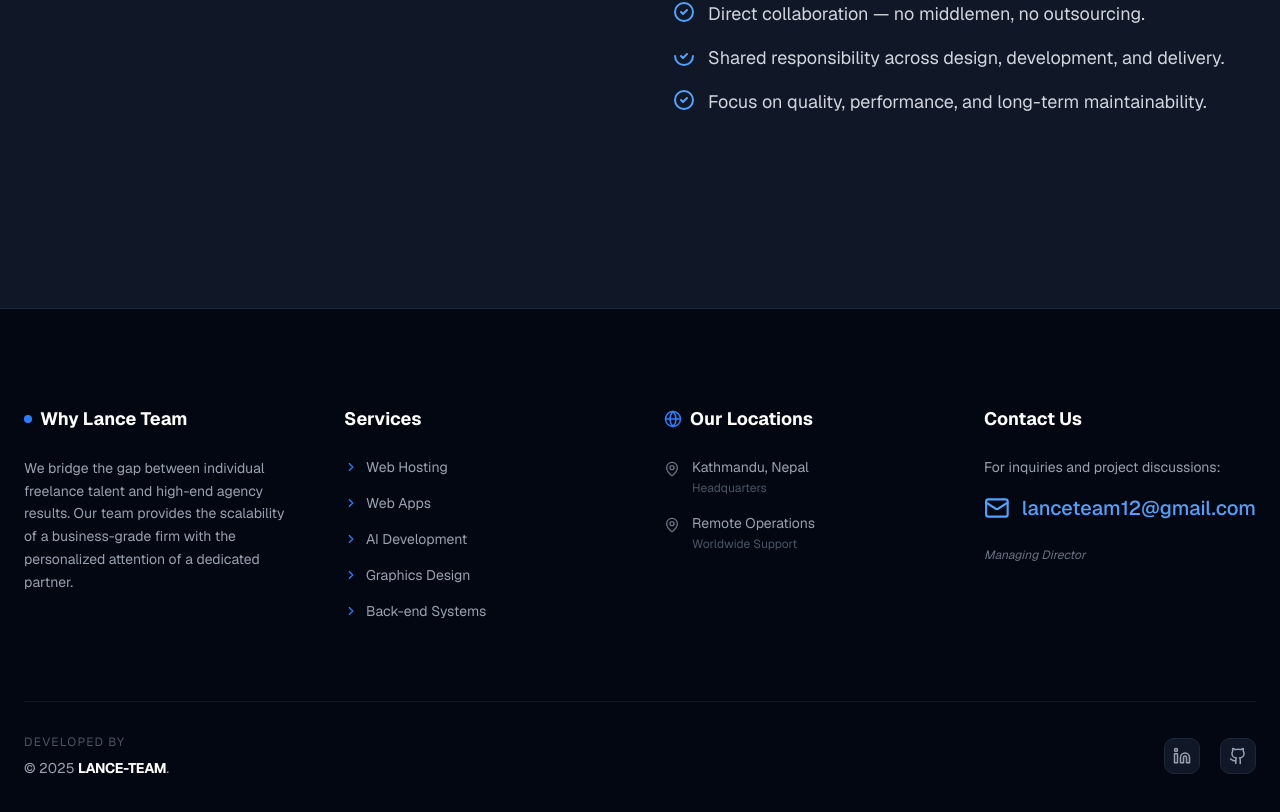
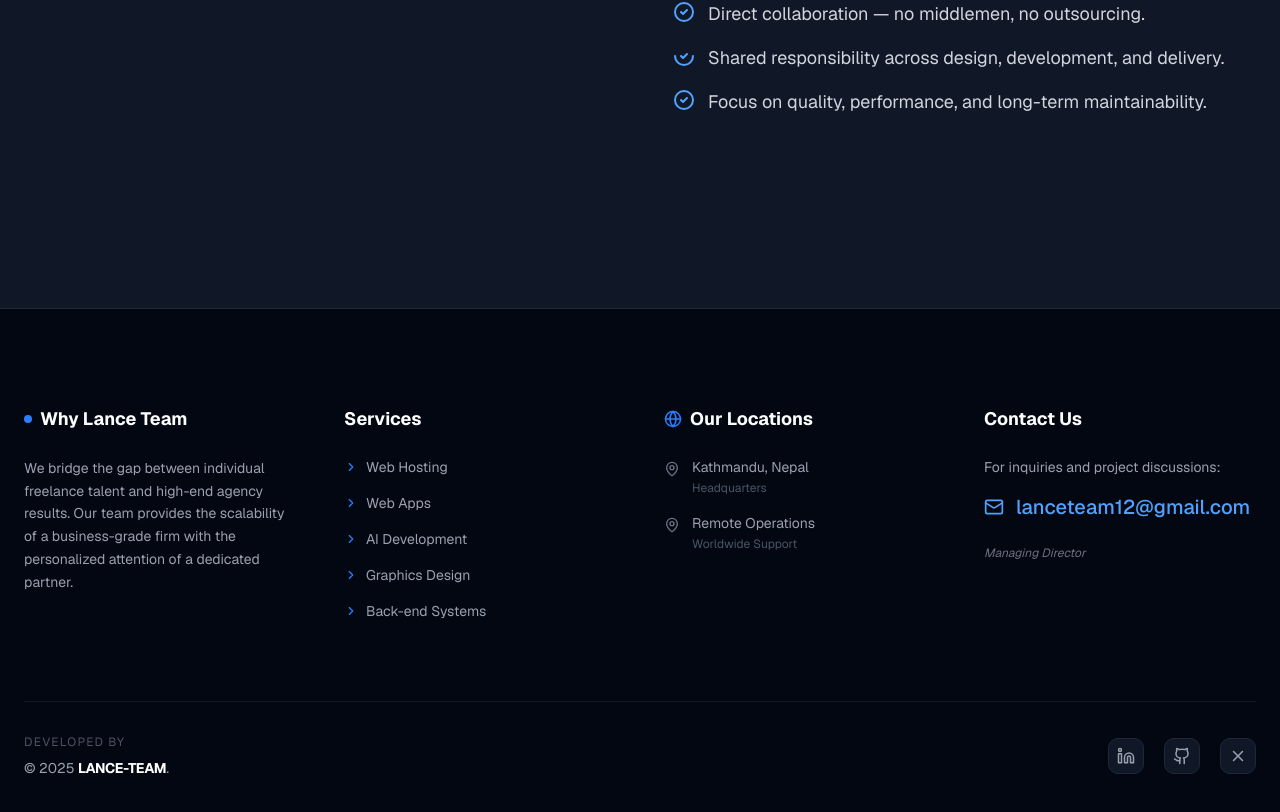
Before and after one commit to EvanSunde/lance-team, a Next.js app: page / in a window 1280 px wide. Shown: the part 4343-5155 px from the top of the page. Built offline with nearby package versions, Linux system fonts and the light colour scheme.

Commit message:
Update footer section

```diff
--- a/components/footer/footer.tsx
+++ b/components/footer/footer.tsx
@@ -1,7 +1,7 @@
 "use client";
 
 import { FC } from "react";
-import { Mail, MapPin, ChevronRight, Globe, Github, Linkedin } from "lucide-react";
+import { Mail, MapPin, ChevronRight, Globe, Github, Linkedin, X } from "lucide-react";
 
 export const Footer: FC = () => {
   const currentYear = new Date().getFullYear();
@@ -77,7 +77,7 @@ export const Footer: FC = () => {
                 href="mailto:lanceteam12@gmail.com"
                 className="flex items-center gap-3 text-blue-400 hover:text-blue-300 transition-colors"
               >
-                <Mail size={30} />
+                <Mail size={20} />
                 <span className="text-xl font-medium">lanceteam12@gmail.com</span>
               </a>
               <div className="pt-2">
@@ -105,9 +105,9 @@ export const Footer: FC = () => {
             <a href="#" className="p-2 bg-gray-900 rounded-lg hover:bg-blue-900/30 hover:text-blue-400 transition-all border border-gray-800">
               <Github size={18} />
             </a>
-            {/* <a href="#" className="p-2 bg-gray-900 rounded-lg hover:bg-blue-900/30 hover:text-blue-400 transition-all border border-gray-800">
-              <Twitter size={18} />
-            </a> */}
+            <a href="#" className="p-2 bg-gray-900 rounded-lg hover:bg-blue-900/30 hover:text-blue-400 transition-all border border-gray-800">
+              <X size={18} />
+            </a>
           </div>
         </div>
       </div>
```
